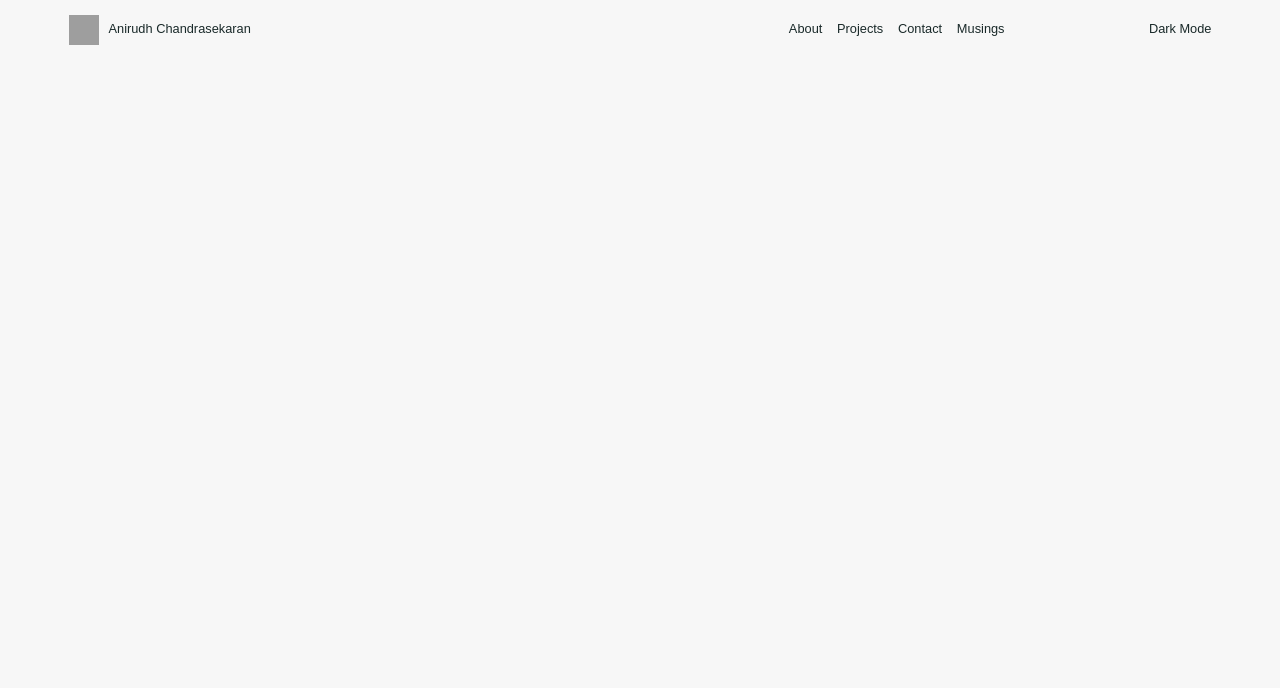
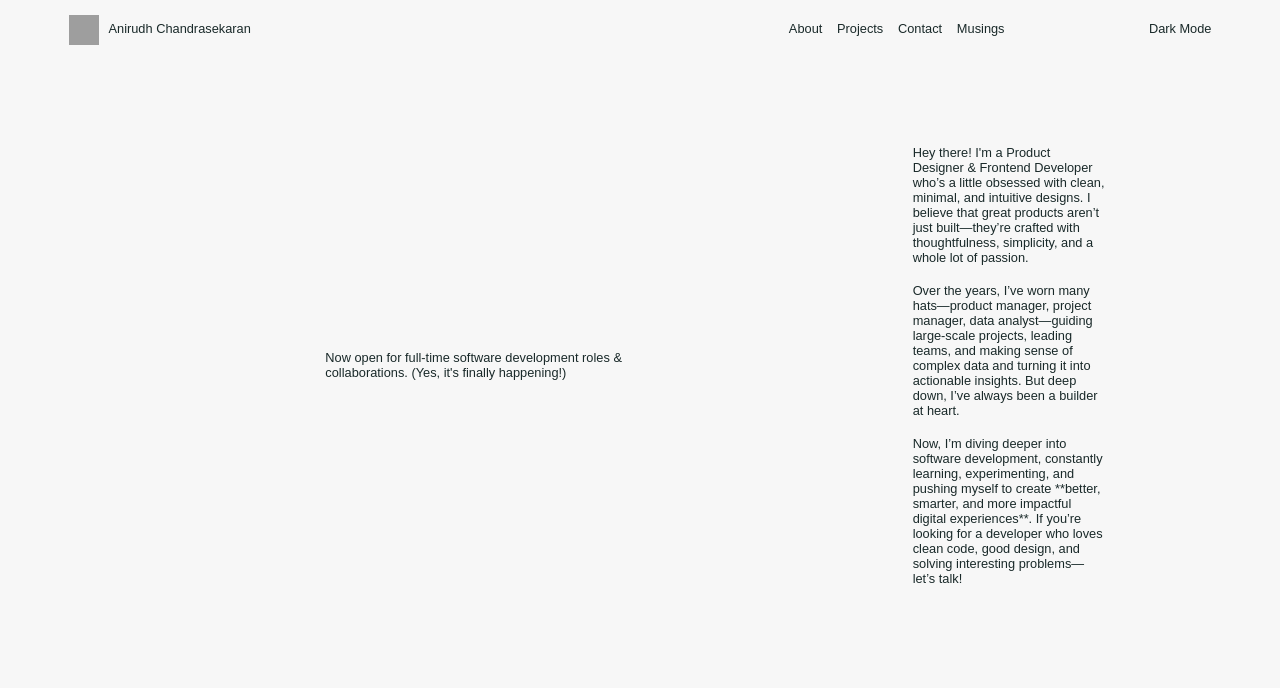
Before and after one commit to sambarvadai/sambarvadai.github.io, a plain HTML site: page index.html in a window 1280 px wide. Drawn offline with Linux system fonts and the light colour scheme; grey boxes are pictures that could not be loaded; a web font is replaced by a local one.

Commit message:
Added some content to the home page

```diff
--- a/assets/css/index.css
+++ b/assets/css/index.css
@@ -71,6 +71,31 @@ html{
     text-decoration: none;
     color: inherit;
 }
+/* Main page css */
+#content-section{
+    display: flex;
+    flex-direction: row;
+    height: 80vh;
+    justify-content: space-around;
+    align-items: center;
+
+}
+#content-section > div *{
+    font-weight: 500;
+    font-size: 0.8rem;
+}
+#hero-container-1{
+    width: 40%;
+    position: block;
+    margin: 150px auto;
+    margin-right: 50px;
+    padding-left: 150px;
+}
+#hero-container-2{
+    width:15%;
+    position: block;
+    margin: 200px auto;
+}
 /* Contact page CSS */
 #contact-space{
     display: flex;
--- a/index.html
+++ b/index.html
@@ -25,6 +25,30 @@
             </div>
         </div>
     </div>
+    <section id="content-section">
+        <div id="hero-container-1">
+            <h3 id="hero-line1">Now open for full-time software development roles & collaborations. (Yes, it's finally happening!)</h3>
+        </div>
+        <div id="hero-container-2">
+            <p>
+            Hey there! I'm a <strong>Product Designer & Frontend Developer</strong> who’s a little obsessed with
+        <strong>clean, minimal, and intuitive designs</strong>. I believe that great products aren’t just built—they’re crafted with
+        thoughtfulness, simplicity, and a whole lot of passion.
+            </p>
+            <br>
+            <p>
+                Over the years, I’ve worn many hats—<strong>product manager, project manager, data analyst</strong>—guiding
+                large-scale projects, leading teams, and making sense of complex data and turning it into actionable insights.
+                But deep down, I’ve always been a <strong>builder at heart</strong>.
+            </p>
+            <br>
+            <p>
+                Now, I’m diving deeper into <strong>software development</strong>, constantly learning, experimenting,
+                and pushing myself to create **better, smarter, and more impactful digital experiences**.
+                If you’re looking for a developer who loves clean code, good design, and solving interesting problems—let’s talk!
+            </p>
+        </div>
+    </section>
     <script src="./assets/js/index.js"></script>
 </body>
 </html>
```
Also changed, not shown: about.html (added, +30 -0 lines), contact.html (+1 -1 lines).
